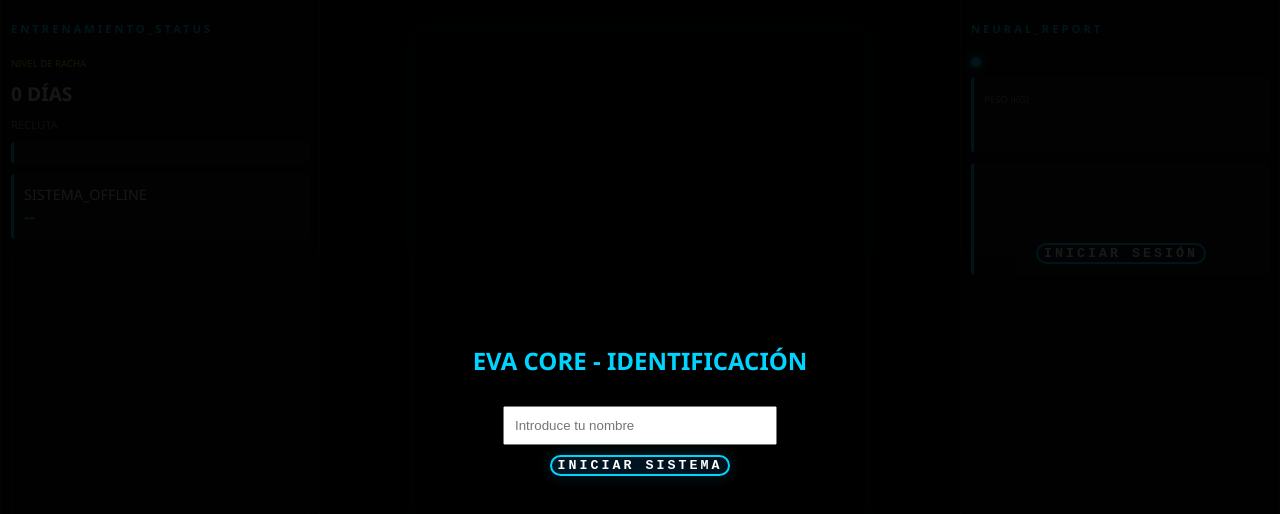
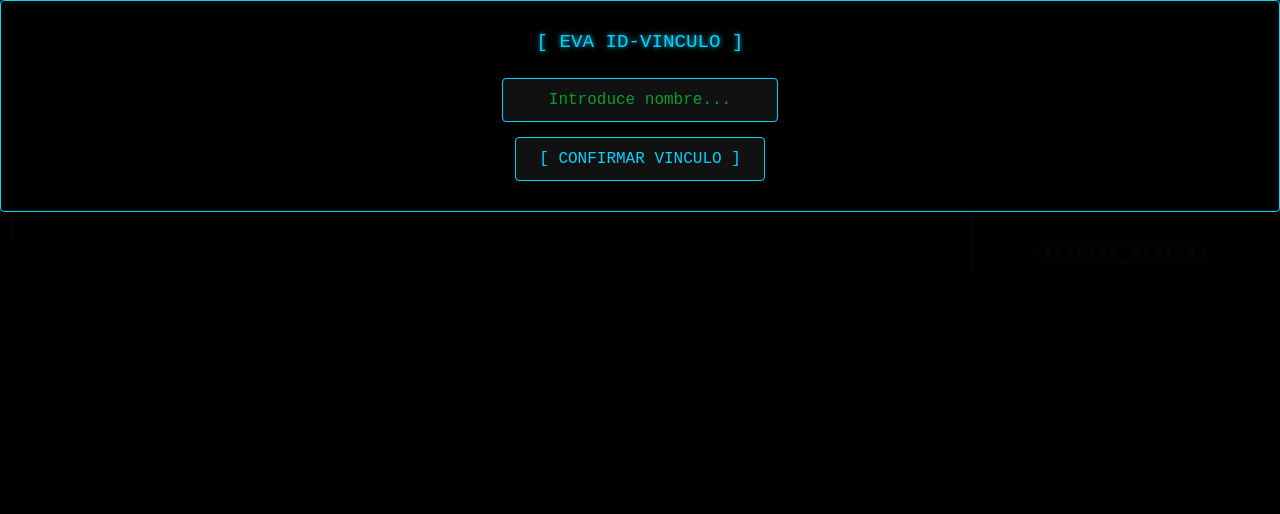
Before and after one commit to M0rtigan07/EVA_SYS, a website: page index.html in a window 1280 px wide. Both pictures are taken after a click on the button "INICIAR SESIÓN". Drawn offline with Linux system fonts and the light colour scheme.

Commit message:
Login ok

```diff
--- a/api/guardar.js
+++ b/api/guardar.js
@@ -16,7 +16,7 @@ export default async function handler(req, res) {
     const { usuario, tipo, modo, fatiga, peso} = req.body;
 
     // Validación básica: aseguramos que vienen los datos necesarios
-    if (!usuario || !tipo || !modo) {
+    if (!tipo || !modo ) {
       return res.status(400).json({ error: "Datos incompletos" });
     }
 
--- a/estilo.css
+++ b/estilo.css
@@ -13,6 +13,100 @@ body {
     margin: 0;
     height: 100vh;
     overflow: hidden;
+}
+
+/* Overlay principal (el fondo oscuro full-screen) */
+#login-overlay {
+    position: fixed;
+    top: 0;
+    left: 0;
+    width: 100vw;
+    height: 100vh;
+    z-index: 99999;
+    background: rgba(0, 0, 0, 0.98);
+    color: var(--blue-tech);
+    font-family: 'Courier New', Courier, monospace;
+    display: none; /* Controlado por JS */
+    /* Asegura el centrado VERTICAL y HORIZONTAL del *contenedor* */
+    justify-content: center;
+    align-items: center;
+}
+
+/* NUEVO: El contenedor central que agrupa los elementos */
+#login-overlay .login-container {
+    display: flex;
+    flex-direction: column; /* Apila elementos verticalmente */
+    align-items: center;
+    gap: 15px; /* Espaciado entre elementos */
+    padding: 30px;
+    border: 1px solid var(--blue-tech); /* Borde sutil del diálogo */
+    background: #000; /* Fondo negro puro para separarlo del overlay */
+    border-radius: 4px;
+    box-shadow: 0 0 20px rgba(5, 1, 41, 0.2); /* Brillo verde sutil */
+}
+
+/* NUEVO: Estilo del título */
+.login-title {
+    margin: 0 0 10px 0; /* Espaciado inferior */
+    font-size: 1.2rem;
+    color: var(--blue-tech);
+    text-transform: uppercase;
+    font-weight: normal;
+    text-shadow: 0 0 5px var(--blue-tech); /* Brillo terminal */
+}
+
+/* Estilo actualizado del Input (se veía bien, pero lo refinamos) */
+#login-overlay input {
+    width: 250px; /* Ancho específico */
+    max-width: 80%; /* Capa para móviles */
+    background: #111;
+    border: 1px solid var(--blue-tech);
+    color: var(--blue-tech);
+    padding: 12px;
+    border-radius: 4px;
+    font-size: 1rem;
+    text-align: center;
+    font-family: 'Courier New', Courier, monospace;
+}
+
+/* Estilo para el texto del placeholder */
+#login-overlay input::placeholder {
+    color: rgba(0, 255, 65, 0.6); /* Verde más claro */
+}
+
+/* NUEVO: Estilo del botón (reemplaza el genérico blanco) */
+#login-overlay button {
+    width: 250px; /* Mismo ancho que el input */
+    max-width: 80%; /* Mismo ancho máximo que el input */
+    background: #111; /* Fondo oscuro */
+    border: 1px solid var(--blue-tech); /* Borde azul */
+    color: var(--blue-tech); /* Texto azul */
+    padding: 12px;
+    cursor: pointer;
+    text-transform: uppercase;
+    font-family: 'Courier New', Courier, monospace;
+    font-size: 1rem;
+    border-radius: 4px;
+    transition: background 0.2s, color 0.2s; /* Efecto suave de hover */
+}
+
+/* Opcional: Efecto al pasar el ratón */
+#login-overlay button:hover {
+    background: var(--blue-tech);
+    color: #000; /* Texto negro sobre fondo azul */
+}
+
+#login-overlay button:active {
+    background: rgba(0, 255, 65, 0.8);
+    transform: translateY(1px); /* Pequeño efecto de pulsación */
+}
+
+#input-nombre {
+    background: transparent;
+    border: 1px solid #00ff41;
+    color: #00ff41;
+    padding: 10px;
+    text-align: center;
 }
 
 .main-layout {
--- a/index.html
+++ b/index.html
@@ -61,6 +61,19 @@
 
             </div>
 
+            <div id="fatigue-module" class="side-module card" style="display:none;border-left-color: green;">
+                <div class="module-title">ESTADO FÍSICO</div>
+                <div style="font-size: 24px; color: var(--blue-tech); text-align: center;">
+                    FATIGA: <span id="val-fatiga">?</span> / 8
+                </div>
+                <div class="fatiga-controls"
+                    style="display: flex; justify-content: center; gap: 5px; margin-top: 10px;">
+                    <button onclick="document.getElementById('val-fatiga').innerText = '1'" class="tool-btn">1</button>
+                    <button onclick="document.getElementById('val-fatiga').innerText = '4'" class="tool-btn">4</button>
+                    <button onclick="document.getElementById('val-fatiga').innerText = '8'" class="tool-btn">8</button>
+                </div>
+            </div>
+
         </div>
 
         <div class="center-panel">
@@ -113,12 +126,14 @@
 
             </div>
 
-               <div id="pantalla-info" class="card" style="display:flex; flex-direction:column; align-items:center; justify-content:center; gap:20px;">
-                    <p id="titulo-info"
-                        style="color:var(--blue-tech); font-family:monospace;  letter-spacing: 5px;">
-                        <span id="estado"></span> </p>
+            <div id="pantalla-info" class="card"
+                style="display:flex; flex-direction:column; align-items:center; justify-content:center; gap:20px;">
+                <p id="titulo-info" style="color:var(--blue-tech); font-family:monospace;  letter-spacing: 5px;">
+                    <span id="estado"></span>
+                </p>
 
                 <button id="btn-info-usuario" style="display: none;" class="tool-btn">INFORMACION DE USUARIO</button>
+
 
                 <button id="btn-iniciar" class="tool-btn" onclick="EVA.iniciarSesion()"
                     style="margin-top: 20px;">INICIAR SESIÓN</button>
@@ -126,7 +141,8 @@
 
             <div class="side-module tools-section" id="tools-container" style="display:none;">
 
-                <div class="card" style="display: flex; flex-direction: column; align-items: center; gap: 15px; border-left-color: orangered;">
+                <div class="card"
+                    style="display: flex; flex-direction: column; align-items: center; gap: 15px; border-left-color: orangered;">
                     <!-- <button class="tool-btn" onclick="EVA.importarDatosDesdeNube()" title="Sincronizar Nube" -->
                     <!-- style="color: #00ff88; border-color: rgba(0,255,136,0.3);"> -->
                     <!-- <svg viewBox="0 0 24 24" width="18" height="18" stroke="currentColor" stroke-width="2" -->
@@ -165,18 +181,7 @@
 
             </div>
 
-            <div id="fatigue-module" class="side-module card" style="display:none;border-left-color: green;">
-                <div class="module-title">ESTADO FÍSICO</div>
-                <div style="font-size: 24px; color: var(--blue-tech); text-align: center;">
-                    FATIGA: <span id="val-fatiga">?</span> / 8
-                </div>
-                <div class="fatiga-controls"
-                    style="display: flex; justify-content: center; gap: 5px; margin-top: 10px;">
-                    <button onclick="document.getElementById('val-fatiga').innerText = '1'" class="tool-btn">1</button>
-                    <button onclick="document.getElementById('val-fatiga').innerText = '4'" class="tool-btn">4</button>
-                    <button onclick="document.getElementById('val-fatiga').innerText = '8'" class="tool-btn">8</button>
-                </div>
-            </div>
+
 
         </div>
     </div>
@@ -196,14 +201,21 @@
         </div>
     </div>
 
+    <div id="login-overlay">
+        <div class="login-container">
+            <h2 class="login-title">[ EVA ID-VINCULO ]</h2> <input type="text" id="input-nombre"
+                placeholder="Introduce nombre..." required>
+            <button id="btn-login-confirmar">[ CONFIRMAR VINCULO ]</button>
+        </div>
+    </div>
 
-    <div id="login-overlay"
+    <!--   <div id="login-overlay"
         style="position:fixed; top:0; left:0; width:100%; height:100%; background:rgba(0,0,0,0.9); z-index:9999; display:none; justify-content:center; align-items:center; flex-direction:column;">
         <h2 style="color:var(--blue-tech)">EVA CORE - IDENTIFICACIÓN</h2>
         <input type="text" id="input-nombre" placeholder="Introduce tu nombre"
             style="padding:10px; margin:10px; width:250px;">
         <button id="btn-login-confirmar" onclick="EVA.iniciarSesion()" class="tool-btn">INICIAR SISTEMA</button>
-    </div>
+    </div> -->
 
     <!-- Tu lógica de EVA ahora vive aquí -->
     <script src="script.js"></script>
--- a/script.js
+++ b/script.js
@@ -22,7 +22,7 @@ class EVASystem {
     this.misionCumplida = this.verificarSiMisionCompletadaHoy();
     this.streak = localStorage.getItem('eva_streak') ? parseInt(localStorage.getItem('eva_streak')) : 0;
     this.lastTrainingDate = localStorage.getItem('eva_last_date') || null;
-    this.estado="";
+    this.estado = "";
 
     this.ejerciciosFuerza = ["Abdominales", "Sentadillas", "Pesas_Frontal", "Pesas_Lateral"];
 
@@ -120,16 +120,6 @@ class EVASystem {
 
   // FUNCIONES DE INTERFAZ Y CONTROL PRINCIPALES
 
-  async animarBienvenida() {
-    const mensaje = document.getElementById('mensaje-bienvenida');
-    const textos = ["SISTEMA OPERATIVO: ONLINE", "RECONOCIENDO USUARIO...", "LISTA PARA EL ENTRENAMIENTO"];
-
-    for (let t of textos) {
-      mensaje.innerText = t;
-      await new Promise(r => setTimeout(r, 1500)); // Espera 1.5s entre mensajes
-    }
-    mensaje.innerText = "ESPERANDO COMANDOS...";
-  }
 
   // Mejora visual al iniciar login
   async iniciarSesion() {
@@ -169,33 +159,41 @@ class EVASystem {
   }
 
   // 1. Método para solicitar login
-  solicitarIdentidad() {
+
+  async solicitarIdentidad() {
     const overlay = document.getElementById('login-overlay');
-    overlay.style.display = 'flex'; // Mostramos el login
-
-    const btnIniciar = document.getElementById('btn-iniciar');
-    const btnInfoUsuario = document.getElementById('btn-info-usuario');
-
+    // 1. Si ya existe, no preguntes nada, devuelve el nombre y continúa
+    const usuarioGuardado = localStorage.getItem('eva_user');
+    if (usuarioGuardado) {
+      document.getElementById('display-usuario').innerText = `OPERADOR: ${usuarioGuardado}`;
+      return usuarioGuardado;
+    }
+
+    // 2. Si no existe, activamos la interfaz "Estilo Terminal"
     return new Promise((resolve) => {
+      const overlay = document.getElementById('login-overlay');
+      overlay.style.display = 'block';
+
       document.getElementById('btn-login-confirmar').onclick = () => {
-        const nombre = document.getElementById('input-nombre').value;
+        const nombre = document.getElementById('input-nombre').value.trim();
         if (nombre) {
-          //  document.getElementById('pantalla-bienvenida').style.display = 'none'; // Ocultamos la bienvenida
-          this.animarBienvenida(); // Iniciamos la animación de bienvenida
-          btnInfoUsuario.style.display = 'block';
-
-          btnIniciar.disabled = true;
-          btnIniciar.innerText = "SISTEMA OPERATIVO: ONLINE";
-          btnIniciar.style.opacity = "0.6";
-          btnIniciar.style.cursor = "default";
+          // Guardamos la identidad
           localStorage.setItem('eva_user', nombre);
-          overlay.style.display = 'none'; // Ocultamos
-          resolve(nombre);
+
+          // Animación visual de "Vínculo establecido"
+          overlay.style.display = 'none';
+          document.getElementById('btn-info-usuario').innerText = `OPERADOR: ${nombre}`;
+
+          resolve(nombre); // EVA continúa su flujo
           this.init();
         }
       };
     });
   }
+
+
+  // Dentro de tu clase EVASystem
+
 
   // --- MÓDULO DE RACHAS Y DEGRADACIÓN ---
 
@@ -776,10 +774,10 @@ class EVASystem {
     if (this.streak < 3) {
       document.getElementById('estado').innerText = "MODO: RECUPERACIÓN";
       document.getElementById('estado').style.color = "yellow";
-      this.estado="RECUPERACION";
+      this.estado = "RECUPERACION";
     } else {
       document.getElementById('estado').innerText = "MODO: PROGRESIÓN";
-      this.estado="PROGRESION";
+      this.estado = "PROGRESION";
     }
 
     // 1. FORZAMOS EL CÁLCULO
@@ -972,10 +970,10 @@ class EVASystem {
     if (this.streak < 3) {
       document.getElementById('estado').innerText = "MODO: RECUPERACIÓN";
       document.getElementById('estado').style.color = "yellow";
-      this.estado="RECUPERACION";
+      this.estado = "RECUPERACION";
     } else {
       document.getElementById('estado').innerText = "MODO: PROGRESIÓN";
-      this.estado="PROGRESION";
+      this.estado = "PROGRESION";
     }
 
     const reps = config.reps;
@@ -1278,14 +1276,15 @@ class EVASystem {
 * Envía los datos del entrenamiento a la API de Vercel.
 * Se ejecuta en segundo plano sin bloquear la interfaz.
 */
-async  guardarDatosEnNube(tipo, modo, pesoFinal, fatigaFinal) {
+  async guardarDatosEnNube(tipo, modo, fatiga, peso) {
+    const nombreUsuario = localStorage.getItem('eva_user'); // Recuperamos el nombre
     // 1. Datos que vamos a enviar
     const payload = {
-        usuario: this.userId, // El ID único que generaste en el constructor
+      usuario: nombreUsuario, // El ID único que generaste en el constructor
       tipo: tipo,           // 'fuerza' o 'cardio'
       modo: modo,           // '3x5' o 'cronometrado'
-        fatiga: fatigaFinal,  // El nivel de fatiga
-        peso: pesoFinal       // El peso registrado
+      fatiga: fatiga,  // El nivel de fatiga
+      peso: peso       // El peso registrado
       // El dato numérico
     };
 
@@ -1619,7 +1618,7 @@ EVA.iniciarSesion = async function () {
 
 // Carga inicial al abrir la app
 document.addEventListener('DOMContentLoaded', () => {
-  EVA.animarBienvenida();
+ // EVA.animarBienvenida();
 
   // Verificar si ya hay una sesión activa
   const tokenGuardado = localStorage.getItem('eva_session');
```
Lines whose indentation alone changed are shown as unchanged.
